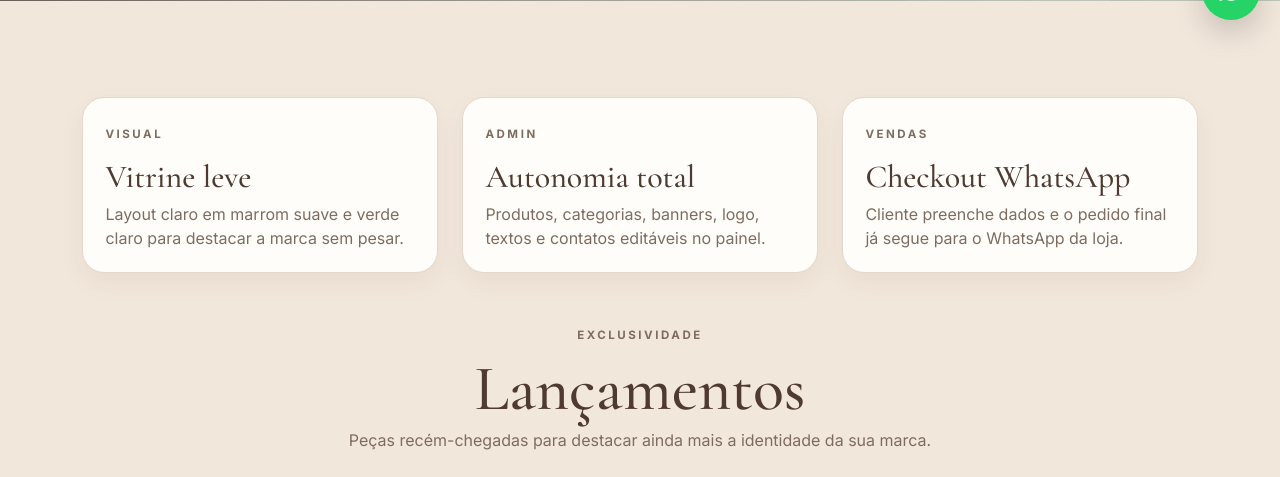
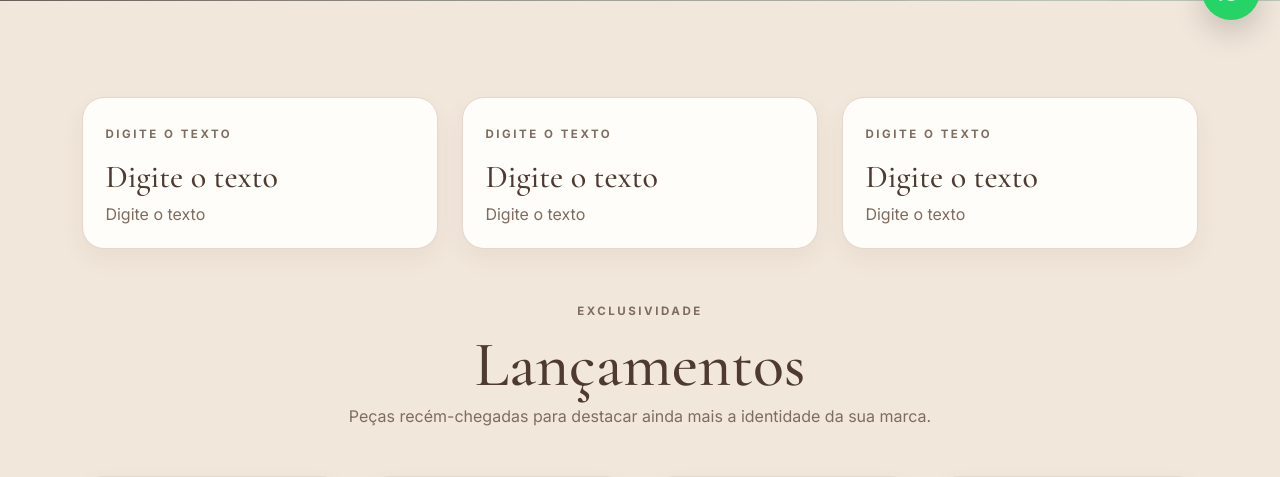
Before and after one commit to gabrieldigitalsales-del/carolina-helena, a Flask app: page / in a window 1280 px wide. Shown: the part 760-1237 px from the top of the page. Run offline with Flask 3, Linux system fonts and the light colour scheme; data comes from the database, SQL or seed files in the repository; parts of the project's set-up code (start-up, migrations or seed data) failed here and were passed over.

Commit message:
Update home.html

```diff
--- a/templates/home.html
+++ b/templates/home.html
@@ -35,28 +35,29 @@
         {% endif %}
     </div>
     {% endif %}
-</section>  <section class="section-space bg-soft">
+</section>
+<section class="section-space bg-soft">
     <div class="container">
         <div class="row g-4 mb-5">
             <div class="col-md-4">
                 <div class="feature-card">
-                    <span class="section-kicker">Visual</span>
-                    <h3>Vitrine leve</h3>
-                    <p>Layout claro em marrom suave e verde claro para destacar a marca sem pesar.</p>
+                    <span class="section-kicker">Digite o texto</span>
+                    <h3>Digite o texto</h3>
+                    <p>Digite o texto </p>
                 </div>
             </div>
             <div class="col-md-4">
                 <div class="feature-card">
-                    <span class="section-kicker">Admin</span>
-                    <h3>Autonomia total</h3>
-                    <p>Produtos, categorias, banners, logo, textos e contatos editáveis no painel.</p>
+                    <span class="section-kicker">Digite o texto</span>
+                    <h3>Digite o texto</h3>
+                    <p>Digite o texto</p>
                 </div>
             </div>
             <div class="col-md-4">
                 <div class="feature-card">
-                    <span class="section-kicker">Vendas</span>
-                    <h3>Checkout WhatsApp</h3>
-                    <p>Cliente preenche dados e o pedido final já segue para o WhatsApp da loja.</p>
+                    <span class="section-kicker">Digite o texto</span>
+                    <h3>Digite o texto</h3>
+                    <p>Digite o texto</p>
                 </div>
             </div>
         </div>  <div class="text-center">
```
